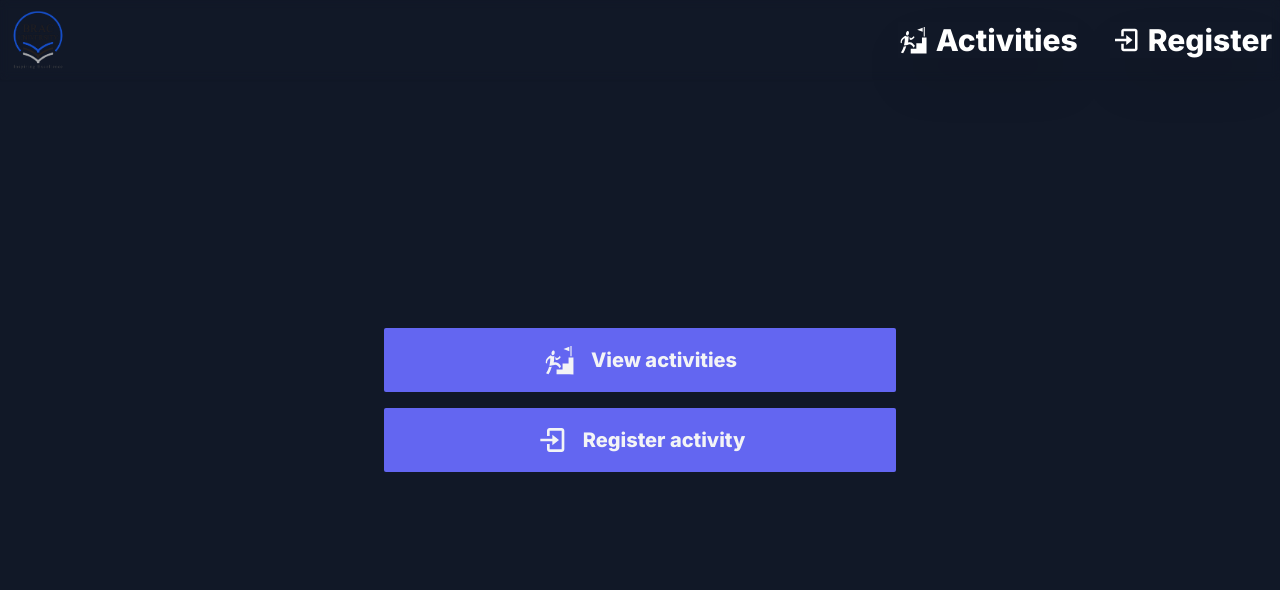
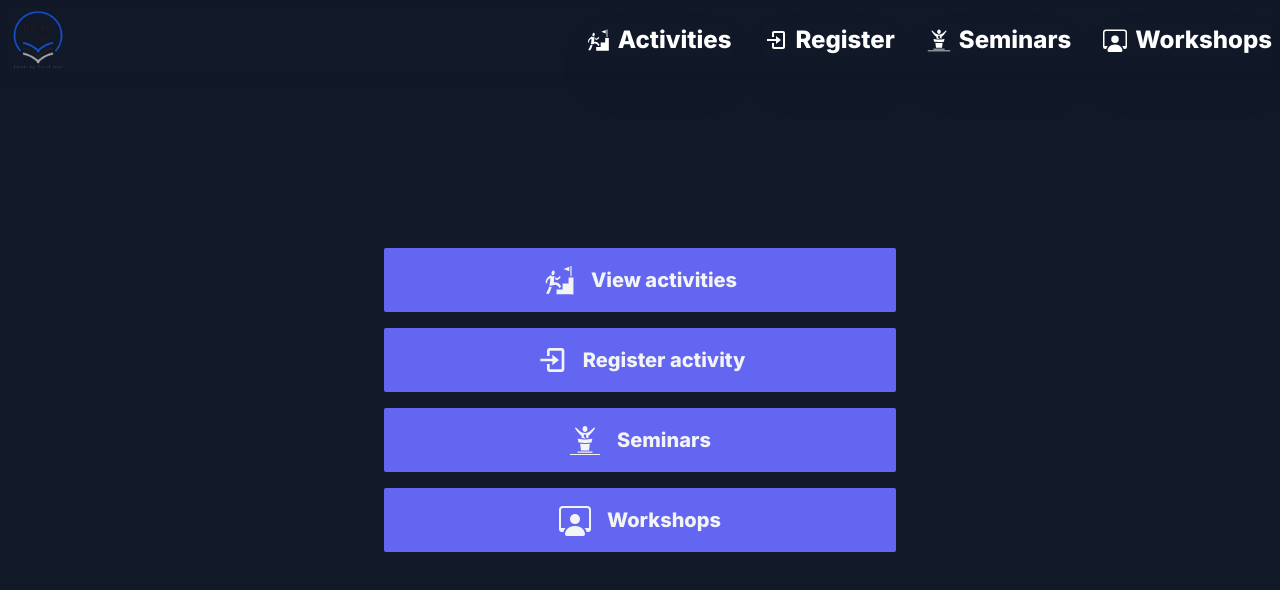
Before and after one commit to zarif007/ActivityHubRS-CS, a Next.js app: page / in a window 1280 px wide. Shown: the top 590 px of the page. Built offline with nearby package versions, Linux system fonts and the light colour scheme.

Commit message:
Added seminars and workshops options

```diff
--- a/src/app/page.tsx
+++ b/src/app/page.tsx
@@ -2,8 +2,9 @@
 import { colorSchema } from "@/lib/ColorSchema"
 import { useRouter } from "next/navigation"
 import React from "react"
-import { GiStairsGoal } from 'react-icons/gi';
+import { GiPublicSpeaker, GiStairsGoal } from 'react-icons/gi';
 import { BiLogIn } from 'react-icons/bi';
+import { BsPersonWorkspace } from "react-icons/bs";
 
 
 export default function Home() {
@@ -24,6 +25,14 @@ export default function Home() {
         <BiLogIn className="w-8 h-8" />
         <p>Register activity</p>
       </button>
+      <button className={styles.button} onClick={() => router.push('/seminars')}>
+        <GiPublicSpeaker className="w-8 h-8" />
+        <p>Seminars</p>
+      </button>
+      <button className={styles.button} onClick={() => router.push('/workshops')}>
+        <BsPersonWorkspace className="w-8 h-8 " />
+        <p>Workshops</p>
+      </button>
     </main>
   )
 }
--- a/src/components/Navbar.tsx
+++ b/src/components/Navbar.tsx
@@ -2,9 +2,10 @@
 
 import Image from "next/image";
 import React from "react";
-import { GiStairsGoal } from "react-icons/gi";
+import { GiPublicSpeaker, GiStairsGoal } from "react-icons/gi";
 import { BiLogIn } from "react-icons/bi";
 import { useRouter } from "next/navigation";
+import { BsPersonWorkspace } from "react-icons/bs";
 
 const Navbar = () => {
 
@@ -13,7 +14,7 @@ const Navbar = () => {
   const styles = {
     wrapper: `p-2 fixed max-w-7xl mx-auto w-full backdrop-blur-sm z-50 top-0 left-0 right-0 h-16 md:h-20 shadow-sm
       flex items-center justify-between rounded-sm`,
-    optionStyles: `flex space-x-2 items-center justify-center shadow-2xl font-extrabold text-xl md:text-2xl lg:text-3xl
+    optionStyles: `flex space-x-2 items-center justify-center shadow-2xl font-extrabold text-2xl
       text-white cursor-pointer no-underline hover:underline decoration-indigo-500`,
   };
 
@@ -27,11 +28,19 @@ const Navbar = () => {
       <div className="flex space-x-3 md:space-x-8">
         <h1 className={styles.optionStyles} onClick={() => router.push('/activities')} >
           <GiStairsGoal />
-          <p>Activities</p>
+          <p className="hidden md:flex">Activities</p>
         </h1>
         <h1 className={styles.optionStyles} onClick={() => router.push('/registeractivity')} >
           <BiLogIn />
-          <p>Register</p>
+          <p className="hidden md:flex">Register</p>
+        </h1>
+        <h1 className={styles.optionStyles} onClick={() => router.push('/registeractivity')} >
+          <GiPublicSpeaker />
+          <p className="hidden md:flex">Seminars</p>
+        </h1>
+        <h1 className={styles.optionStyles} onClick={() => router.push('/registeractivity')} >
+          <BsPersonWorkspace />
+          <p className="hidden md:flex">Workshops</p>
         </h1>
       </div>
 
```
